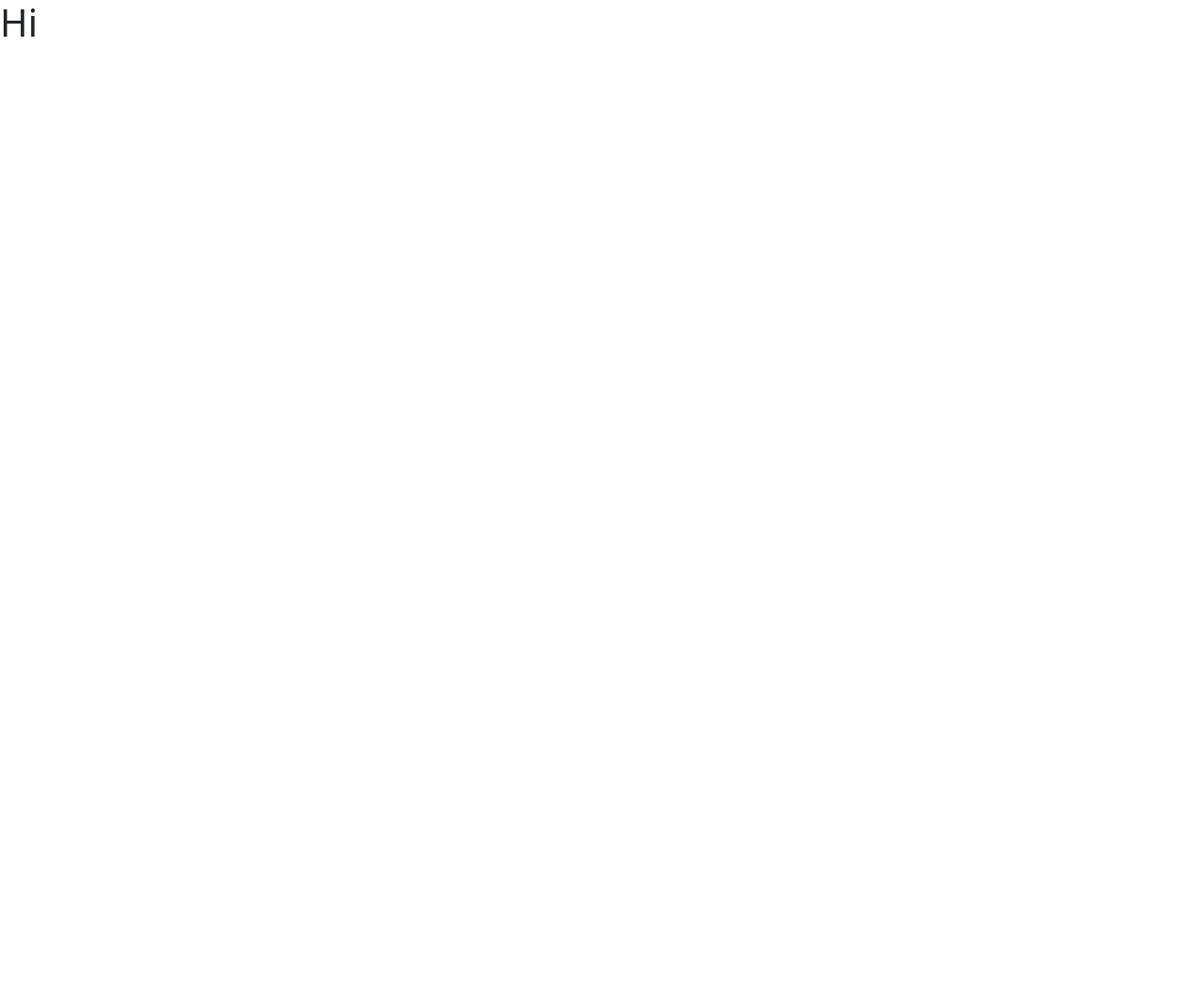
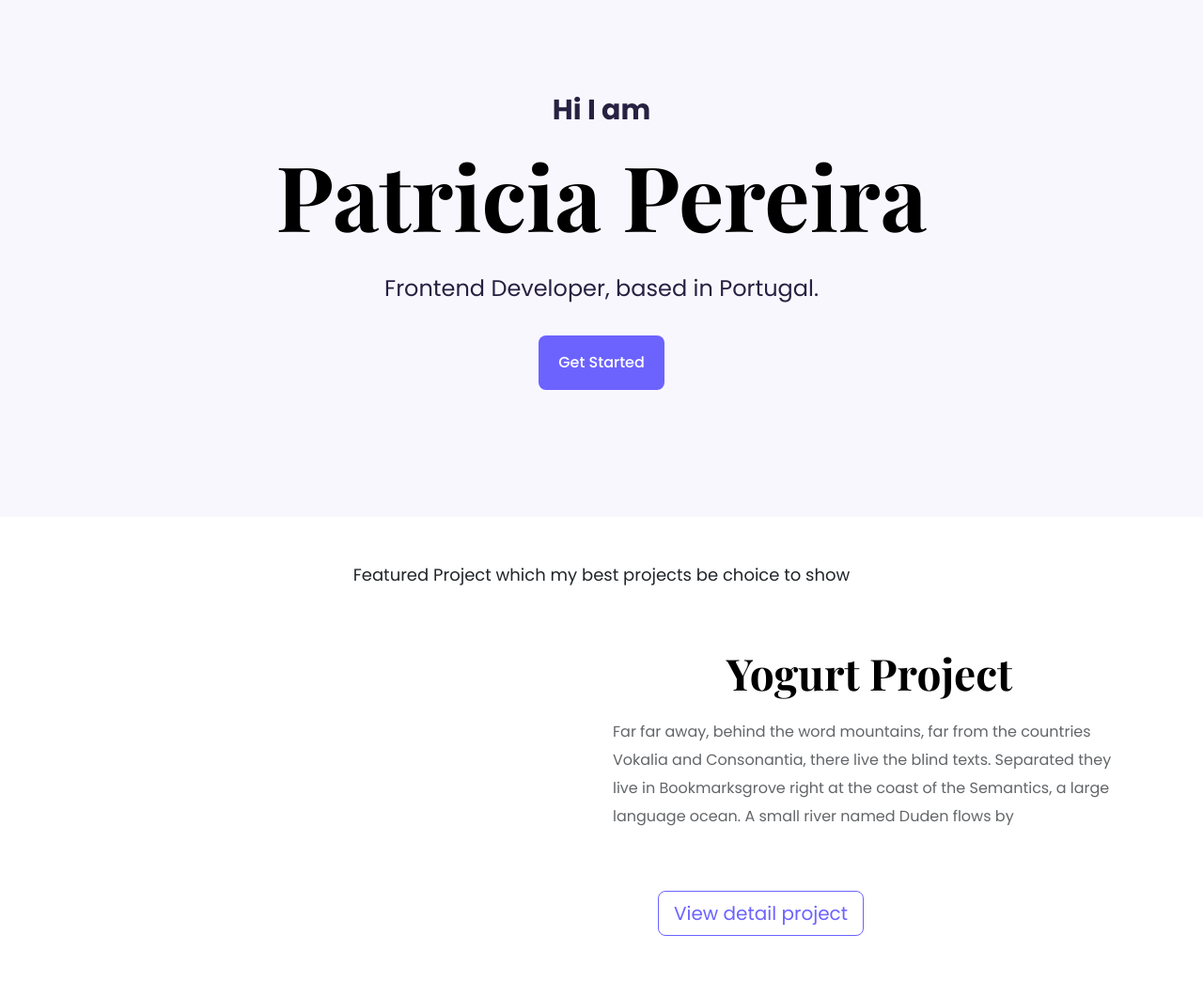
Before and after one commit to AnisiiaKurenova/portfolio-project, a plain HTML site: page index.html in a window 1280 px wide. Shown: the whole page at 94% size. Before the commit the page ends 800 px from the top, so only its background shows below. Drawn offline with nearby package versions, Linux system fonts and the light colour scheme.

Commit message:
add first project

```diff
--- a/index.html
+++ b/index.html
@@ -9,13 +9,38 @@
 <link rel="preconnect" href="https://fonts.googleapis.com">
 <link rel="preconnect" href="https://fonts.gstatic.com" crossorigin>
 <link href="https://fonts.googleapis.com/css2?family=Playfair+Display:wght@700&family=Poppins:wght@400;500;700&display=swap" rel="stylesheet">
-    <title>Document</title>
+<link rel="stylesheet" href="/style/styleindex.css">
+<title>Document</title>
 </head>
 <body>
-    <div class="maim-container">
-<h1>Hi</h1>
+    <header>
+        <div>
+<p class="header__greeting">Hi I am</p>
+<h1 class="mb-4">Patricia Pereira</h1>
+<p class="header_about__me">Frontend Developer, based in Portugal.</p>
+<a href="#" title="#" class="btn btn-lg design-button mt-3"> Get Started </a>
+    </div>
+</header>
+<div class="container">
+<p class="container__p p-5">Featured Project which my best projects be choice to show</p>
+<div class="row project-yogurt">
+<div class="col-6">
 
-    </div>
+</div>
+<div class="col-6 ">
+   <h2>Yogurt Project</h2>
+   <p class="project-yogurt__description">Far far away, behind the word mountains, far from the countries Vokalia and Consonantia, there live the blind texts. Separated they live in Bookmarksgrove right at the coast of the Semantics, a large language ocean. A small river named Duden flows by</p>
+   <a href="#" class="btn btn-lg project-yogurt__button m-5">View detail project</a>
+</div>
+
+
+
+
+</div>
+
+
+
+</div>
 
 </body>
 </html>
--- /dev/null
+++ b/style/styleindex.css
@@ -0,0 +1,63 @@
+header{
+    background: #F9F7FE;
+    text-align: center;
+    height: 550px;
+}
+.header__greeting{
+    font-family: 'Poppins', sans-serif;
+    font-weight: 700;
+    font-size: 30px;
+    line-height: 34px;
+    color: #272142;
+    padding-top: 100px;
+}
+
+h1{
+    font-family: 'Playfair Display', serif;
+    font-weight: 700;
+    color: #000000;
+    font-size: 96px;
+}
+header .header_about__me{
+    font-family: 'Poppins', sans-serif;
+    font-weight: 400;
+    font-size: 24px;
+    color: #272142;
+}
+.design-button{
+    background-color: #6C63FF;
+    color:white;
+    font-family: 'Poppins', sans-serif;
+    font-weight: 500;
+    font-size: 16px;
+    line-height: 46px;
+    padding: 5px 20px;
+}
+.container__p{
+    font-family: 'Poppins', sans-serif;
+    font-weight: 400;
+    font-size: 18px;
+    text-align: center;
+}
+h2{
+   font-family: 'Playfair Display', serif;
+    font-weight: 700;
+    font-size: 46px;
+    text-align: center;
+    margin-bottom: 20px;
+    color: black;
+}
+.project-yogurt__description{
+    font-family: 'Poppins', sans-serif;
+    font-weight: 400;
+    opacity: 70%;
+    line-height: 30px;
+}
+.project-yogurt__button{
+border: 1px solid #6C63FF;
+color:#6C63FF;
+font-family: 'Poppins', sans-serif;
+ font-weight: 400;
+ display: inline-block;
+
+}
```
